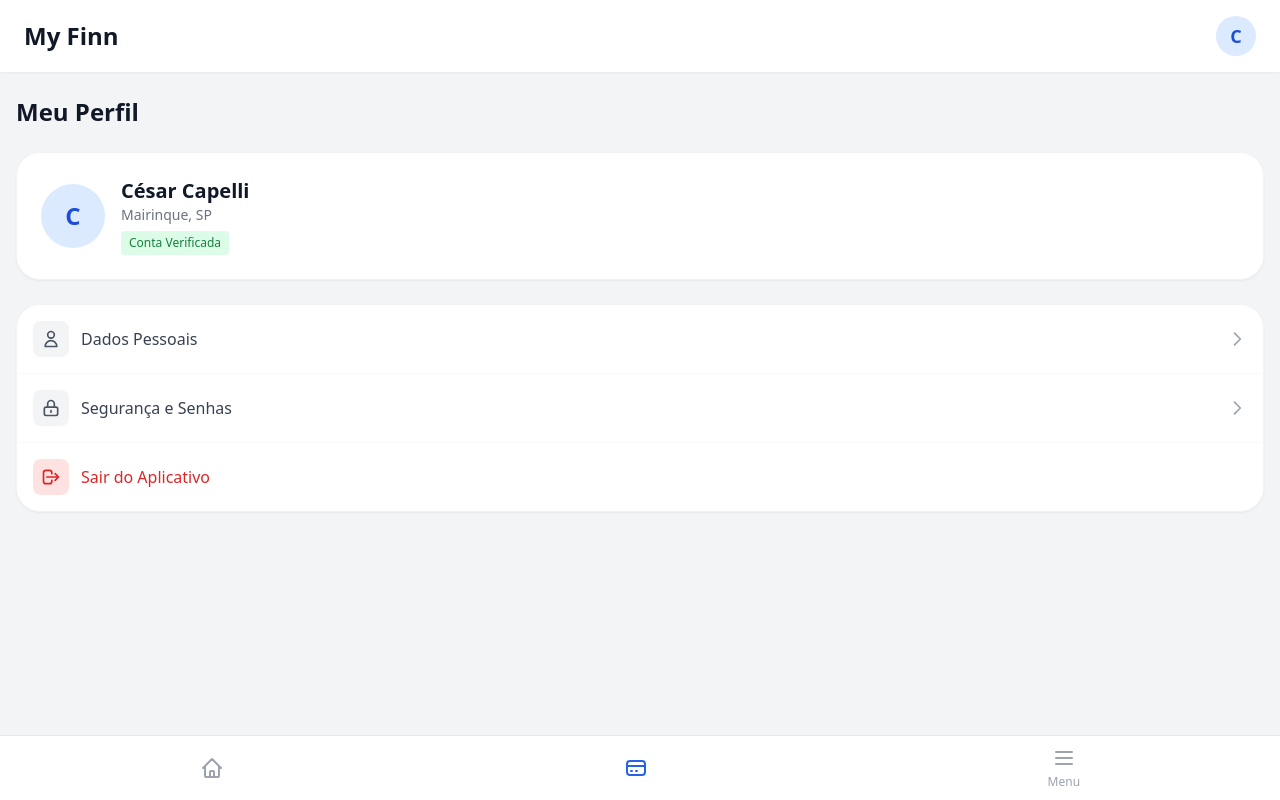
After one commit to cesarcapelli/my-finn, a Flask app: template templates/perfil.html in a window 1280 px wide. The commit adds this page. Run offline with Flask 3, Linux system fonts and the light colour scheme; the template is opened without the code that fills it, so the values that code supplies are empty; some libraries are stand-ins or nearby versions.

Commit message:
feat: adiciona servidor flask e navegação dinâmica no menu inferior

```diff
--- /dev/null
+++ b/app.py
@@ -0,0 +1,18 @@
+from flask import Flask, render_template
+
+app = Flask(__name__)
+
+@app.route('/')
+def inicio():
+    return render_template('visao_geral.html')
+
+@app.route('/cartoes')
+def cartoes():
+    return render_template('cartoes.html')
+
+@app.route('/perfil')
+def perfil():
+    return render_template('perfil.html')
+
+if __name__ == '__main__':
+    app.run(debug=True)
--- a/templates/base.html
+++ b/templates/base.html
@@ -34,19 +34,19 @@
      <nav class="bg-white border-t border-gray-200 fixed bottom-0 w-full z-50 pb-safe">
         <div class="flex justify-around items-center h-16">
             <!-- Item 1: Visão Geral-->
-            <a href="#" class="flex flex-col items-center text-gray-400 hover:text-blue-500 transition-colors">
+            <a href="{{ url_for('inicio') }}" class="flex flex-col items-center text-gray-400 hover:text-blue-500 transition-colors">
                  <svg class="w-6 h-6" fill="none" stroke="currentColor" viewBox="0 0 24 24"><path stroke-linecap="round" stroke-linejoin="round" stroke-width="2" d="M3 12l2-2m0 0l7-7 7 7M5 10v10a1 1 0 001 1h3m10-11l2 2m-2-2v10a1 1 0 01-1 1h-3m-6 0a1 1 0 001-1v-4a1 1 0 011-1h2a1 1 0 011 1v4a1 1 0 001 1m-6 0h6">
                  </path>
                 </svg>
             </a>
 
             <!--Item 2: Cartões (Exemplo de item Ativo)-->
-            <a href="#" class="flex flex-col items-center text-blue-600">
+            <a href="{{ url_for('cartoes') }}" class="flex flex-col items-center text-blue-600">
                 <svg class="w-6 h-6" fill="none" stroke="currentColor" viewBox="0 0 24 24"><path stroke-linecap="round" stroke-linejoin="round" stroke-width="2" d="M3 10h18M7 15h1m4 0h1m-7 4h12a3 3 0 003-3V8a3 3 0 00-3-3H6a3 3 0 00-3 3v8a3 3 0 003 3z"></path></svg>
             </a>
 
             <!-- Item 3: Ajustes/Mais -->
-            <a href="#" class="flex flex-col items-center text-gray-400 hover:text-blue-600 transition-colors">
+            <a href="{{ url_for('perfil') }}" class="flex flex-col items-center text-gray-400 hover:text-blue-600 transition-colors">
                 <svg class="w-6 h-6" fill="none" stroke="currentColor" viewBox="0 0 24 24"><path stroke-linecap="round" stroke-linejoin="round" stroke-width="2" d="M4 6h16M4 12h16M4 18h16"></path></svg>
                 <span class="text-xs mt-1">Menu</span>
             </a>
--- /dev/null
+++ b/templates/perfil.html
@@ -0,0 +1,89 @@
+{% extends 'base.html' %}
+
+{% block content %}
+<div class="flex flex-col gap-6">
+<!-- flex: ativa o flexbox; flex-col: empilha os itens na vertical; gap-6: cria um espaço de 24px entre os itens -->
+
+    <header class="mt-2">
+    <!-- mt-2: adiciona uma margem no topo de 8px -->
+        <h2 class="text-2xl font-bold text-gray-900">Meu Perfil</h2>
+        <!-- text-2xl: tamanho da fonte 24px; font-bold: texto em negrito; text-gray-900: cor cinza escuro/chumbo -->
+    </header>
+
+    <section class="bg-white rounded-3xl p-6 shadow-sm border border-gray-100 flex items-center gap-4">
+    <!-- bg-white: fundo branco; rounded-3xl: bordas bem arredondadas; p-6: espaçamento interno de 24px; shadow-sm: sombra leve; border e border-gray-100: borda fina cinza clara; flex e items-center: alinha itens lado a lado e no centro vertical; gap-4: espaço de 16px entre a foto e o texto -->
+
+        <div class="w-16 h-16 rounded-full bg-blue-100 flex items-center justify-center text-blue-700 font-bold text-2xl">
+        <!-- w-16 h-16: largura e altura de 64px; rounded-full: deixa totalmente redondo; bg-blue-100: fundo azul claro; flex, items-center e justify-center: centralizam a letra; text-blue-700, font-bold e text-2xl: texto azul escuro, negrito e tamanho 24px -->
+            C
+        </div>
+
+        <div class="flex-1">
+        <!-- flex-1: faz essa área crescer e ocupar todo o espaço restante da linha -->
+            <h3 class="text-xl font-bold text-gray-900">César Capelli</h3>
+            <!-- text-xl: fonte 20px; font-bold: negrito; text-gray-900: texto cinza escuro -->
+
+            <p class="text-sm text-gray-500 mb-1">Mairinque, SP</p>
+            <!-- text-sm: fonte 14px; text-gray-500: cinza médio; mb-1: margem inferior de 4px -->
+
+            <span class="inline-block bg-green-100 text-green-700 text-xs px-2 py-1 rounded font-medium">Conta Verificada</span>
+            <!-- inline-block: permite aplicar espaçamento na mesma linha; bg-green-100 e text-green-700: fundo verde claro e texto verde escuro; text-xs: fonte 12px; px-2 py-1: padding horizontal 8px e vertical 4px; rounded: bordas levemente arredondadas; font-medium: peso da fonte intermediário -->
+        </div>
+    </section>
+
+    <section class="bg-white rounded-3xl shadow-sm border border-gray-100 overflow-hidden">
+    <!-- overflow-hidden: corta qualquer cor/efeito que tente passar das bordas arredondadas da caixa -->
+
+        <div class="flex flex-col">
+        <!-- flex-col: empilha os botões do menu um abaixo do outro -->
+
+            <!-- Opção 1: Dados Pessoais -->
+            <a href="#" class="flex items-center justify-between p-4 border-b border-gray-50 hover:bg-gray-50 transition-colors">
+            <!-- flex e items-center: alinha o conteúdo no meio verticalmente; justify-between: joga o ícone da esquerda pra uma ponta e a seta pra outra; p-4: padding de 16px; border-b e border-gray-50: linha inferior bem clara; hover:bg-gray-50: muda o fundo ao passar o mouse; transition-colors: transição de cor suave -->
+
+                <div class="flex items-center gap-3">
+                <!-- gap-3: espaço de 12px entre o ícone cinza e o texto -->
+
+                    <div class="p-2 bg-gray-100 rounded-lg text-gray-600">
+                    <!-- p-2: padding interno de 8px; bg-gray-100: fundo cinza claro; rounded-lg: cantos arredondados; text-gray-600: cor do desenho do ícone cinza escuro -->
+                        <svg class="w-5 h-5" fill="none" stroke="currentColor" viewBox="0 0 24 24"><path stroke-linecap="round" stroke-linejoin="round" stroke-width="2" d="M16 7a4 4 0 11-8 0 4 4 0 018 0zM12 14a7 7 0 00-7 7h14a7 7 0 00-7-7z"></path></svg>
+                        <!-- w-5 h-5: largura e altura do ícone de 20px -->
+                    </div>
+                    <span class="font-medium text-gray-700">Dados Pessoais</span>
+                    <!-- font-medium: texto com espessura média; text-gray-700: cinza intermediário escuro -->
+                </div>
+
+                <svg class="w-5 h-5 text-gray-400" fill="none" stroke="currentColor" viewBox="0 0 24 24"><path stroke-linecap="round" stroke-linejoin="round" stroke-width="2" d="M9 5l7 7-7 7"></path></svg>
+                <!-- text-gray-400: deixa a seta com uma cor cinza mais apagada -->
+            </a>
+
+            <!-- Opção 2: Segurança -->
+            <a href="#" class="flex items-center justify-between p-4 border-b border-gray-50 hover:bg-gray-50 transition-colors">
+                <div class="flex items-center gap-3">
+                    <div class="p-2 bg-gray-100 rounded-lg text-gray-600">
+                        <svg class="w-5 h-5" fill="none" stroke="currentColor" viewBox="0 0 24 24"><path stroke-linecap="round" stroke-linejoin="round" stroke-width="2" d="M12 15v2m-6 4h12a2 2 0 002-2v-6a2 2 0 00-2-2H6a2 2 0 00-2 2v6a2 2 0 002 2zm10-10V7a4 4 0 00-8 0v4h8z"></path></svg>
+                    </div>
+                    <span class="font-medium text-gray-700">Segurança e Senhas</span>
+                </div>
+                <svg class="w-5 h-5 text-gray-400" fill="none" stroke="currentColor" viewBox="0 0 24 24"><path stroke-linecap="round" stroke-linejoin="round" stroke-width="2" d="M9 5l7 7-7 7"></path></svg>
+            </a>
+
+            <!-- Opção 3: Sair -->
+            <a href="#" class="flex items-center justify-between p-4 hover:bg-red-50 transition-colors group">
+            <!-- hover:bg-red-50: muda o fundo para um vermelho muito claro ao passar o mouse; group: transforma a linha inteira em um "grupo" que podemos vigiar -->
+
+                <div class="flex items-center gap-3">
+                    <div class="p-2 bg-red-100 rounded-lg text-red-600 group-hover:bg-red-200 transition-colors">
+                    <!-- bg-red-100 e text-red-600: caixinha do ícone com fundo vermelho claro e traços vermelho escuro; group-hover:bg-red-200: quando o usuário passar o mouse na linha toda (o grupo), APENAS esta caixinha escurece o fundo para red-200 -->
+                        <svg class="w-5 h-5" fill="none" stroke="currentColor" viewBox="0 0 24 24"><path stroke-linecap="round" stroke-linejoin="round" stroke-width="2" d="M17 16l4-4m0 0l-4-4m4 4H7m6 4v1a3 3 0 01-3 3H6a3 3 0 01-3-3V7a3 3 0 013-3h4a3 3 0 013 3v1"></path></svg>
+                    </div>
+                    <span class="font-medium text-red-600">Sair do Aplicativo</span>
+                    <!-- text-red-600: texto da opção em vermelho -->
+                </div>
+            </a>
+
+        </div>
+    </section>
+
+</div>
+{% endblock %}
```
Also changed, not shown: perfil.html (deleted), templates/cartoes.html (renamed from cartoes.html), templates/visao_geral.html (renamed from visao_geral.html).
